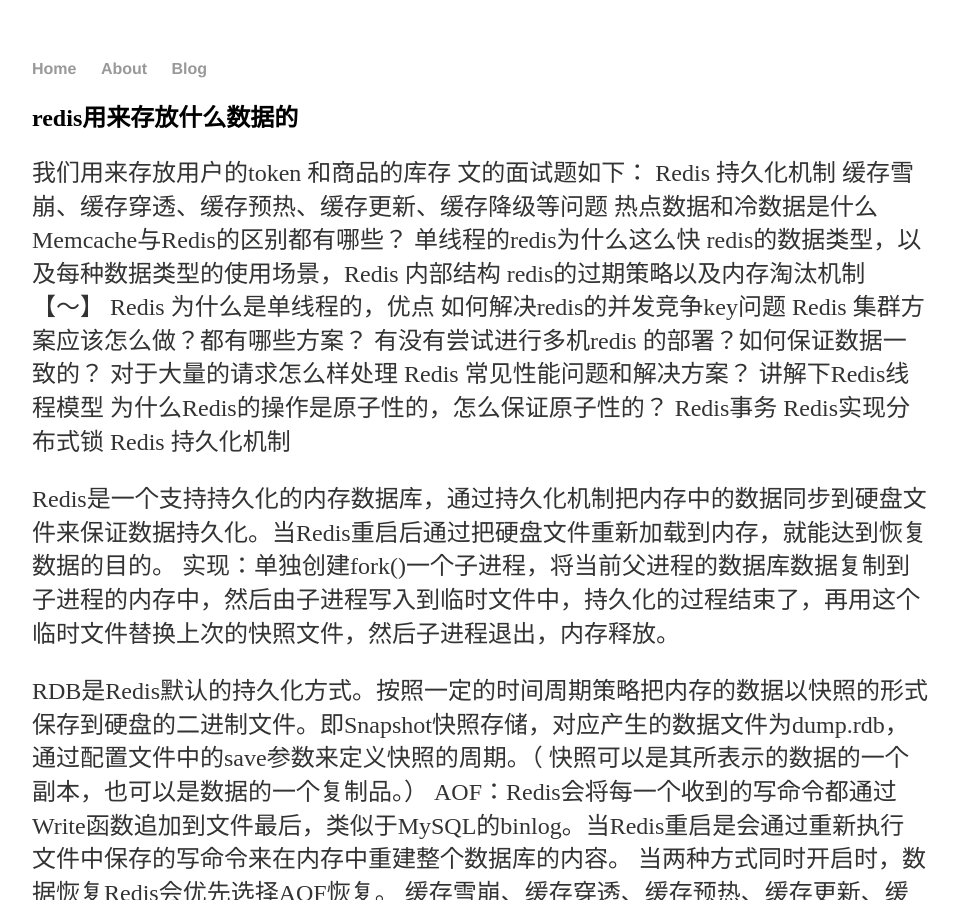
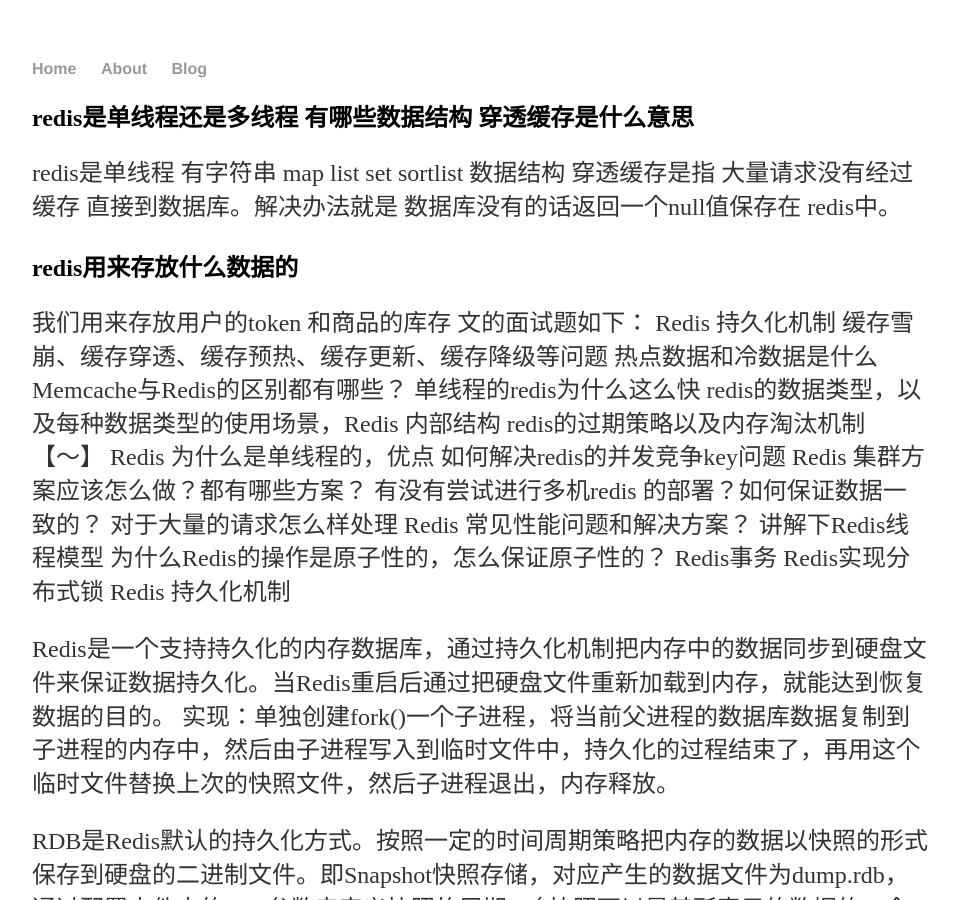
Before and after one commit to studykid/studykid.github.io, a Jekyll site: the page built from _posts/2020-03-16-redis.md, in a window 1280 px wide and 900 px high. Shown: the whole window, without its empty margins (160-1119 px from the left). Built offline with Jekyll 4.4.1, drawn with Linux system fonts in a browser that asks for light colours; our own code applies the rules of GitHub Pages for plain Markdown files.

Commit message:
Update 2020-03-16-redis.md

```diff
--- a/_posts/2020-03-16-redis.md
+++ b/_posts/2020-03-16-redis.md
@@ -1,3 +1,6 @@
+## redis是单线程还是多线程 有哪些数据结构 穿透缓存是什么意思
+redis是单线程 有字符串 map list set sortlist 数据结构 穿透缓存是指 大量请求没有经过缓存 直接到数据库。解决办法就是 数据库没有的话返回一个null值保存在
+redis中。
 
 ## redis用来存放什么数据的
 我们用来存放用户的token 和商品的库存
```
